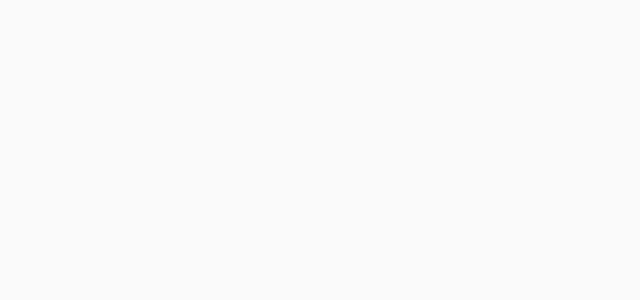
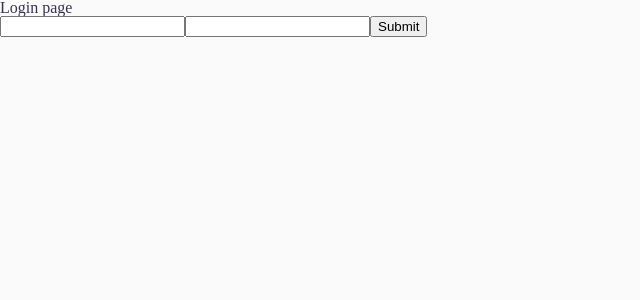
Before and after one commit to MaeWolff/potential-brocoli, a React (Create React App) app: page /login in a window 1280 px wide. Shown: the top 300 px of the page, without its empty margins (0-640 px from the left). Built offline with nearby package versions, Linux system fonts and the light colour scheme.

Commit message:
add login formwith formik and yup validations

```diff
--- a/src/App.tsx
+++ b/src/App.tsx
@@ -2,12 +2,14 @@ import { BrowserRouter as Router, Switch, Route } from "react-router-dom";
 
 // import pages
 import HomePage from "./pages/HomePage";
+import LoginPage from "./pages/LoginPage";
 
 function App() {
   return (
     <Router>
       <Switch>
         <Route exact path="/" component={HomePage} />
+        <Route exact path="/login" component={LoginPage} />
       </Switch>
     </Router>
   );
--- a/src/components/composed/Header.tsx
+++ b/src/components/composed/Header.tsx
@@ -1,5 +1,6 @@
 import React from "react";
 import styled from "styled-components";
+import { Link } from "react-router-dom";
 
 const HeaderContainer = styled.header`
   display: flex;
@@ -30,7 +31,9 @@ export default function Header() {
         </LinksWrapper>
       </nav>
 
-      <button>Connexion</button>
+      <Link to="/login">
+        <button>Connexion</button>
+      </Link>
     </HeaderContainer>
   );
 }
--- /dev/null
+++ b/src/components/forms/formValidationConstants.ts
@@ -0,0 +1,5 @@
+export const REQUIRED_MSG = "Ce champ est requis";
+export const TOO_SHORT_MSG = "Ce champ est trop court";
+
+export const EMAIL_REGEXP = /^\S+@\S+\.\S+$/;
+export const INVALID_EMAIL_MSG = "Merci de renseigner une adresse email valide";
--- /dev/null
+++ b/src/components/forms/validationSchemas/loginValidationSchema.ts
@@ -0,0 +1,16 @@
+import * as Yup from "yup";
+
+import {
+  EMAIL_REGEXP,
+  INVALID_EMAIL_MSG,
+  REQUIRED_MSG,
+  TOO_SHORT_MSG,
+} from "../formValidationConstants";
+
+export const LoginValidationSchema = Yup.object({
+  email: Yup.string()
+    .matches(EMAIL_REGEXP, INVALID_EMAIL_MSG)
+    .required(REQUIRED_MSG),
+
+  password: Yup.string().min(6, TOO_SHORT_MSG).required(REQUIRED_MSG),
+});
--- /dev/null
+++ b/src/pages/LoginPage.tsx
@@ -0,0 +1,43 @@
+import React from "react";
+import { Formik, Form, Field } from "formik";
+import { LoginValidationSchema } from "../components/forms/validationSchemas/loginValidationSchema";
+
+export default function LoginPage() {
+  function handleSubmit() {
+    console.log("cc");
+  }
+
+  return (
+    <div>
+      <h1>Login page</h1>
+
+      <Formik
+        initialValues={{
+          email: "",
+          password: "",
+        }}
+        onSubmit={handleSubmit}
+        validationSchema={LoginValidationSchema}
+      >
+        {({ errors, touched }) => (
+          <Form>
+            <>
+              <Field name="email" type="email" />
+
+              {errors.email && touched.email ? <div>{errors.email}</div> : null}
+            </>
+
+            <>
+              <Field name="password" type="password" />
+
+              {errors.password && touched.password ? (
+                <div>{errors.password}</div>
+              ) : null}
+            </>
+            <button type="submit">Submit</button>
+          </Form>
+        )}
+      </Formik>
+    </div>
+  );
+}
```
